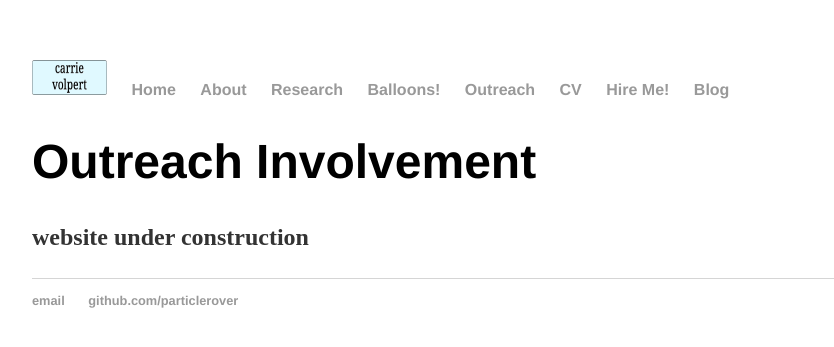
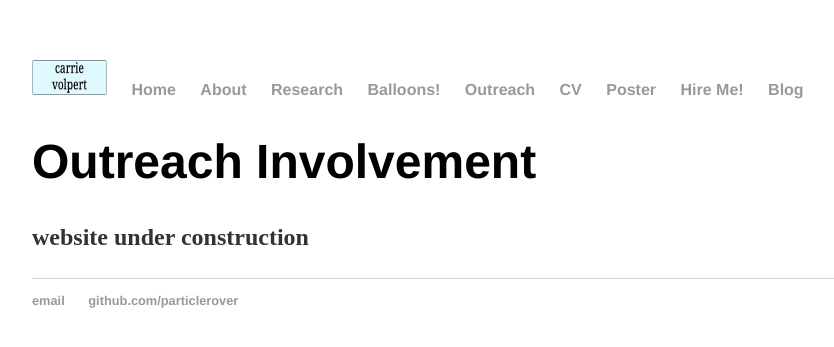
Before and after one commit to particlerover/particlerover.github.io, a Jekyll site: the page built from outreach/index.html, in a window 1280 px wide. Shown: the top 347 px of the page, without its empty margins (160-994 px from the left). Built offline with Jekyll 4.4.1, drawn with Linux system fonts in a browser that asks for light colours.

Commit message:
Update default.html

```diff
--- a/_layouts/default.html
+++ b/_layouts/default.html
@@ -18,6 +18,7 @@
 <li><a href="/Balloons">Balloons!</a></li>
 <li><a href="/outreach">Outreach</a></li>
 <li><a href="/cv">CV</a></li>
+<li><a href="/poster">Poster</a></li>
 <li><a href="/hireme">Hire Me!</a></li>
 <li><a href="/blog">Blog</a></li>
 </ul>
```
